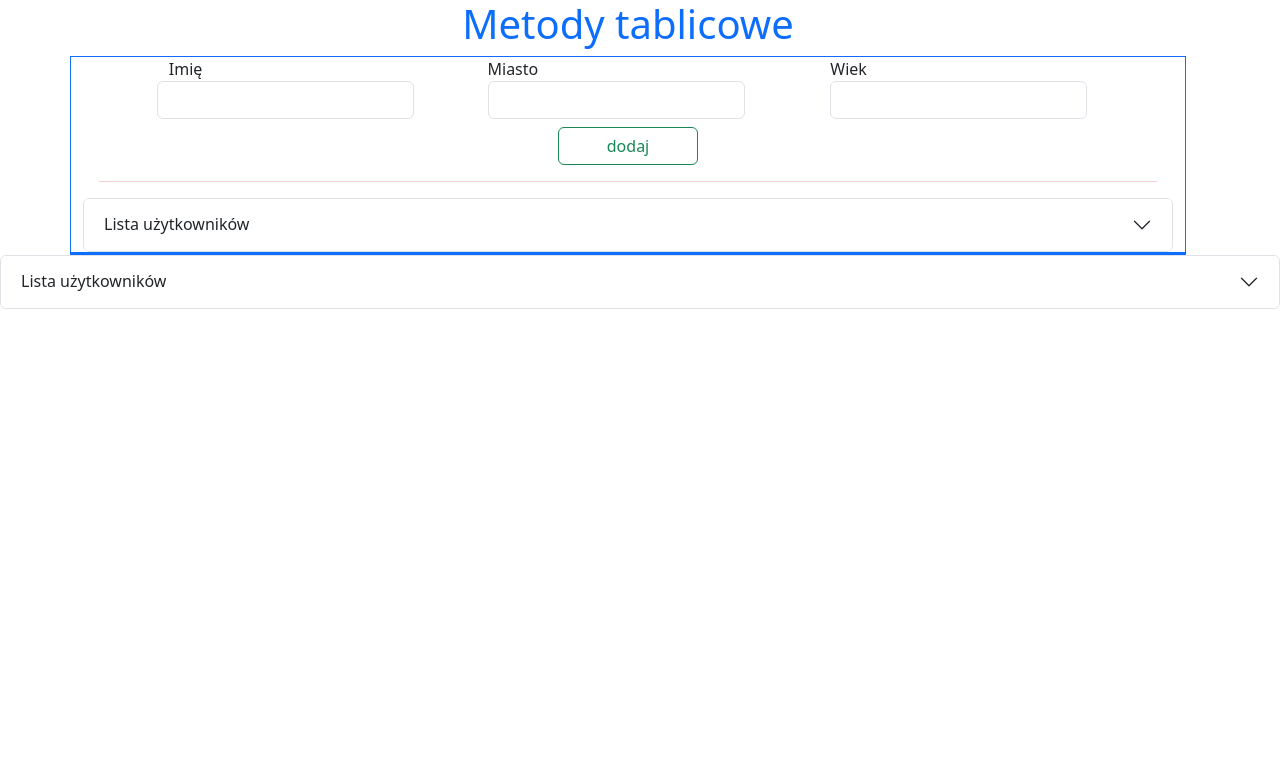
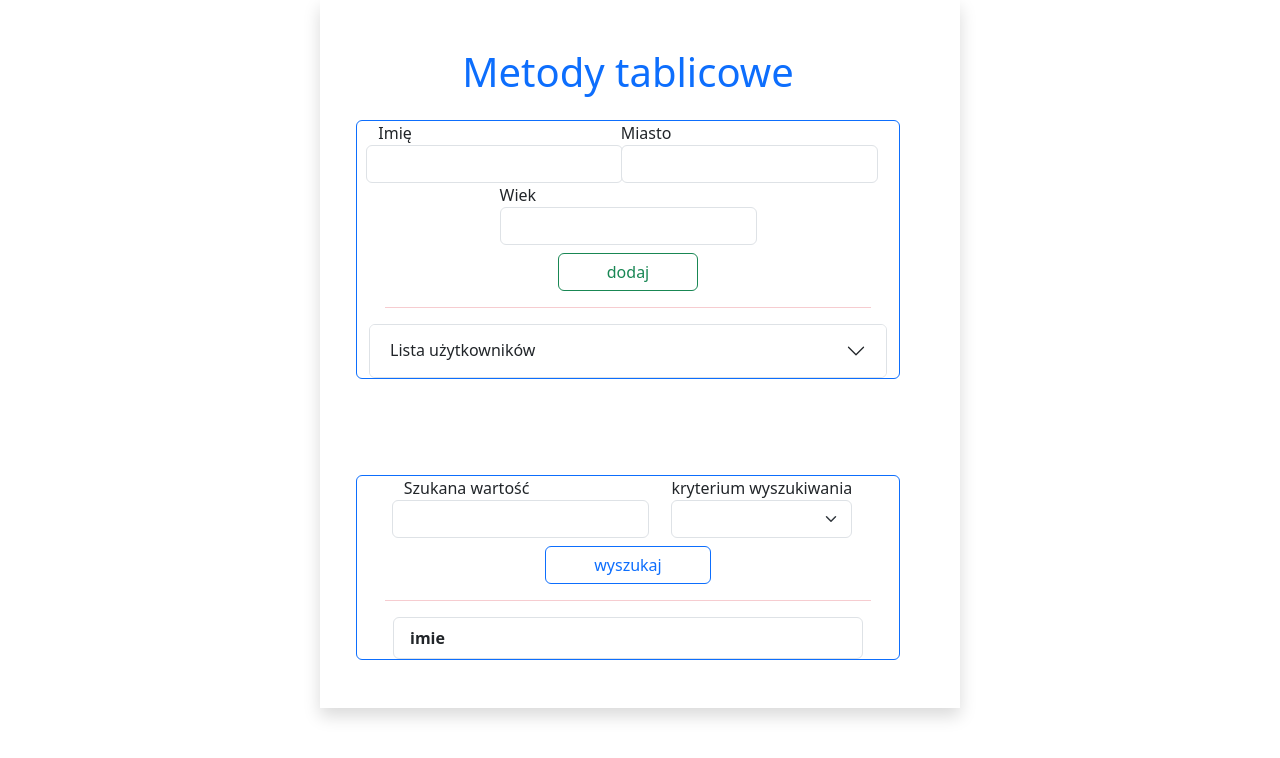
Before and after one commit to stepien20/gfdgfd, a plain HTML site: page index.html in a window 1280 px wide. Drawn offline with nearby package versions, Linux system fonts and the light colour scheme.

Commit message:
Update index.html

```diff
--- a/index.html
+++ b/index.html
@@ -9,9 +9,9 @@
 
 </head>
 <body>
-    <div class="container d-flex align-content-center flex-wrap">
-        <header class="row h1 text-primary w-100 d-flex justify-content-center">Metody tablicowe</header>
-        <main class="row border border-1 border-primary w-100">
+    <div class="container d-flex align-content-center  w-50 shadow p-5 flex-wrap">
+        <header class="row h1 text-primary w-100 d-flex mb-4 mt-0 justify-content-center">Metody tablicowe</header>
+        <main class="row border border-1 border-primary w-100 rounded-2 mb-5">
             <form class="d-flex justify-content-evenly flex-wrap">
                 <div class="row form-group d-flex flex-column align-items-start">
                   <label for="name">Imię</label>
@@ -34,46 +34,8 @@
             <div>
                 <hr class="fw-bold m-3 text-danger">
             </div>
+
             <div class="accordion" id="accordionPanelsStayOpenExample">
-
-            <div class="accordion-item">
-                <h2 class="accordion-header" id="panelsStayOpen-headingTwo">
-                  <button class="accordion-button collapsed" type="button" data-bs-toggle="collapse" data-bs-target="#panelsStayOpen-collapseTwo" aria-expanded="false" aria-controls="panelsStayOpen-collapseTwo">
-                    Lista użytkowników
-                  </button>
-                </h2>
-                <div id="panelsStayOpen-collapseTwo" class="accordion-collapse collapse" aria-labelledby="panelsStayOpen-headingTwo">
-                    <div class="accordion-body">
-                        <p>dupa</p>
-                    </div>
-                </div>
-                </div>
-            </div>
-
-
-        </main>
-        <section class="row border border-1 border-primary w-100"></section>
-
-    </div>
-</body>
-<script src="https://cdn.jsdelivr.net/npm/@popperjs/core@2.11.8/dist/umd/popper.min.js" integrity="sha384-I7E8VVD/ismYTF4hNIPjVp/Zjvgyol6VFvRkX/vR+Vc4jQkC+hVqc2pM8ODewa9r" crossorigin="anonymous"></script>
-<script src="https://cdn.jsdelivr.net/npm/bootstrap@5.3.3/dist/js/bootstrap.min.js" integrity="sha384-0pUGZvbkm6XF6gxjEnlmuGrJXVbNuzT9qBBavbLwCsOGabYfZo0T0to5eqruptLy" crossorigin="anonymous"></script>
-</html>
-
-
-
-
-
-
-
-
-
-
-
-
-
-
-<div class="accordion" id="accordionPanelsStayOpenExample">
 
                 <div class="accordion-item">
                     <h2 class="accordion-header" id="panelOpen">
@@ -98,3 +60,45 @@
                     </div>
                 </div>
             </div>
+
+
+        </main>
+        <section class="row border border-1 border-primary mt-5 w-100 rounded-2">
+            <form class="d-flex justify-content-evenly flex-wrap">
+                <div class="row form-group d-flex flex-column align-items-start">
+                  <label for="name">Szukana wartość</label>
+                  <input type="text" class="form-control" id="name">
+                </div>
+                <div class="form-group d-flex flex-column align-items-start">
+                    <label for="city">kryterium wyszukiwania</label>
+                    <select class="form-select" aria-label="Select">
+                        <option selected></option>
+                        <option value="1">One</option>
+                        <option value="2">Two</option>
+                        <option value="3">Three</option>
+                      </select>
+                </div>
+                <div class="row w-100 mt-2">
+                    <div class="d-flex justify-content-center">
+                        <button type="submit" class="btn border border-primary text-primary px-5">wyszukaj</button>
+                    </div>
+                </div>
+            </form>
+            <div>
+                <hr class="fw-bold m-3 text-danger">
+            </div>
+            <div>
+                <ul class="list-group mx-4" id="listaDisplay">
+                    <li class="list-group-item">
+                        <b>imie</b>
+                    </li>
+
+                </ul>
+            </div>
+        </section>
+
+    </div>
+</body>
+<script src="https://cdn.jsdelivr.net/npm/@popperjs/core@2.11.8/dist/umd/popper.min.js" integrity="sha384-I7E8VVD/ismYTF4hNIPjVp/Zjvgyol6VFvRkX/vR+Vc4jQkC+hVqc2pM8ODewa9r" crossorigin="anonymous"></script>
+<script src="https://cdn.jsdelivr.net/npm/bootstrap@5.3.3/dist/js/bootstrap.min.js" integrity="sha384-0pUGZvbkm6XF6gxjEnlmuGrJXVbNuzT9qBBavbLwCsOGabYfZo0T0to5eqruptLy" crossorigin="anonymous"></script>
+</html>
```
